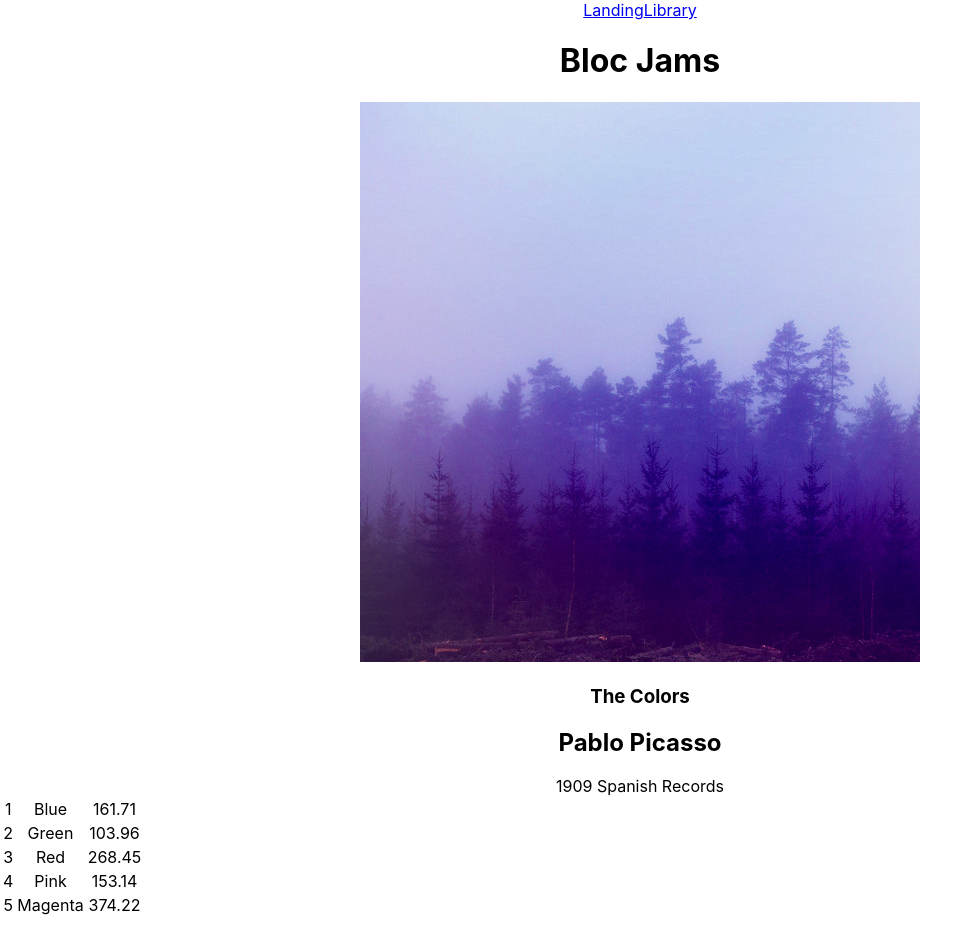
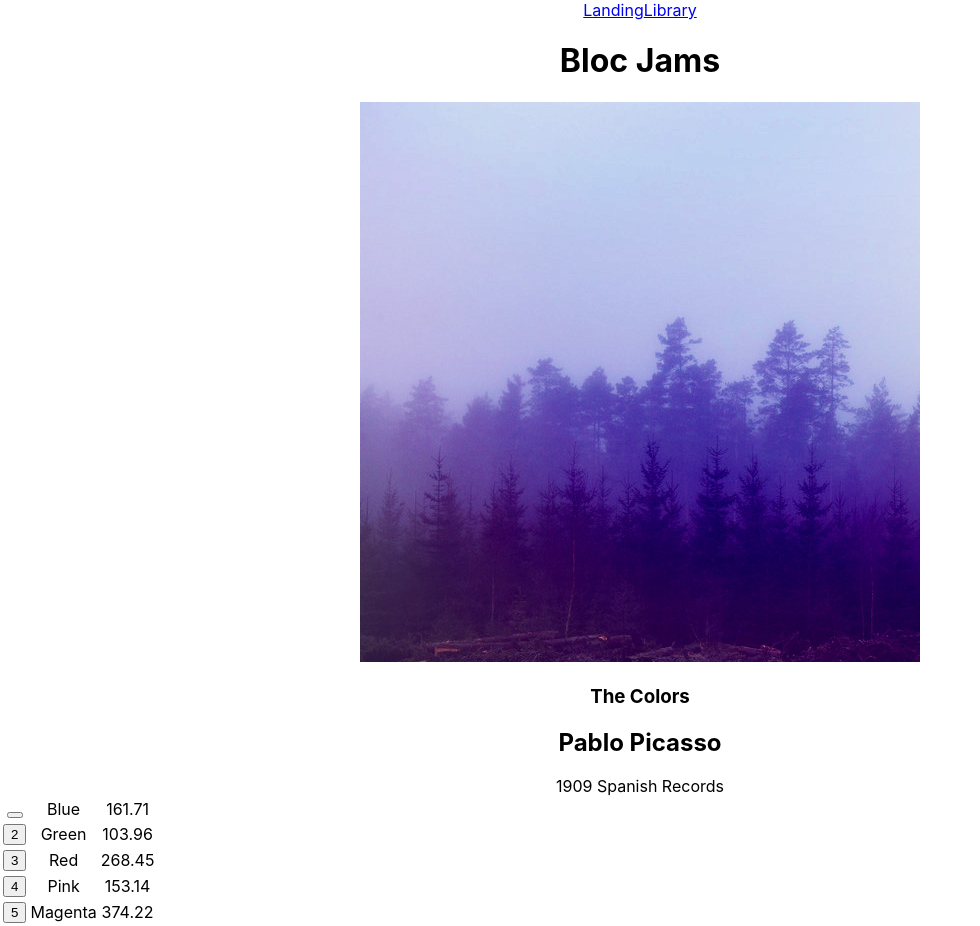
Before and after one commit to Nertz72/bloc-jams-react, a React (Create React App) app: page /album/the-colors in a window 1280 px wide. Shown: the whole page, without its empty margins (0-980 px from the left). Built offline with nearby package versions, Linux system fonts and the light colour scheme.

Commit message:
Assignment_BlocJams_Audio Completed - Added pause/play buttons

```diff
--- a/src/components/Album.js
+++ b/src/components/Album.js
@@ -64,8 +64,15 @@
                 <tbody>
                   {
                     this.state.album.songs.map( (song, songIndex) =>
-                        <tr key={songIndex} onClick={() => this.handleSongClick(song)} >
-                            <td>{songIndex + 1}</td>
+                        <tr key={songIndex} onClick={() => this.handleSongClick(song)}
+                            onMouseEnter={() => this.setState({ isHovered: songIndex + 1 })}
+                            onMouseLeave={() => this.setState({ isHovered: false })} >
+                            <td className="song-actions">
+                                <button id="song-action-buttons" className="btn btn-light">
+                                    {this.state.currentSong.title === song.title ?
+                                    (<span className={this.state.isPlaying ? "ion-pause" : "ion-play"} />) : this.state.isHovered === songIndex + 1 ? (<span className="ion-play" />) : (<span className="song-number">{songIndex + 1}</span>)}
+                                </button>
+                            </td>
                             <td>{song.title}</td>
                             <td>{song.duration}</td>
                         </tr>
```
